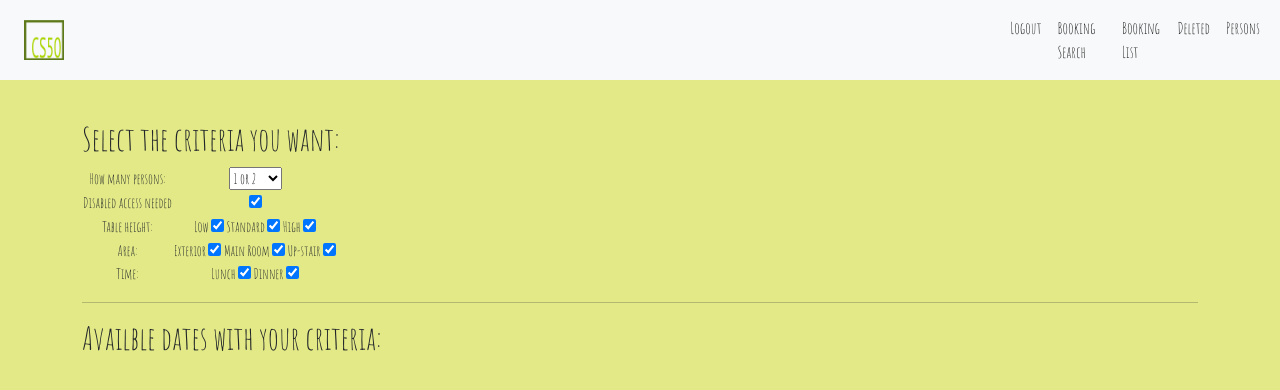
After one commit to Emilien1982/CS50w-Project_Final, a Django app: page /booking_search in a window 1280 px wide. The commit adds this page. Shown: the top 390 px of the page. Run offline with Django 3.2, Linux system fonts and the light colour scheme; a user stored in the database is signed in; data comes from the database, SQL or seed files in the repository.

Commit message:
booking search page and form done, first part of JS done (get criteria and fetch it)

```diff
--- /dev/null
+++ b/project_final/booking/static/booking/booking.js
@@ -0,0 +1,35 @@
+
+
+let search_criteria = {};
+
+//// Get all inputs (and select) elements
+const select_input = document.querySelector("form select");
+const checkbox_inputs = document.querySelectorAll("form input[type='checkbox']");
+
+//// Handle any change on the form inputs
+const handle_inputs_onChange = () => {
+    // store all the criteria in the variable search_criteria
+    search_criteria[select_input.name] = select_input.value;
+
+    for (const checkbox of checkbox_inputs) {
+        search_criteria[checkbox.name] = checkbox.checked;
+        //checkbox.checked returns true or false
+    }
+
+    // send the criteria to the booking API and display the results
+    fetch('/booking_api', {
+        method: 'POST',
+        body: JSON.stringify(search_criteria)
+    })
+}
+
+select_input.addEventListener('input', handle_inputs_onChange);
+for (const checkbox of checkbox_inputs) {
+    checkbox.addEventListener('input', handle_inputs_onChange);
+}
+
+
+
+//console.log(checkbox_inputs);
+
+// AJOUTER UN EVENT POUR FETCH DES LA FIN DU CHARGEMENT
--- /dev/null
+++ b/project_final/booking/templates/booking/booking_search.html
@@ -0,0 +1,83 @@
+{% load static %}
+
+<section id="booking_search">
+    <div class="container">
+        <div id="search-inputs">
+            <h2>Select the criteria you want:</h2>
+            <form>
+                <table>
+                    <tr>
+                        <td>
+                            <label for="capacity">How many persons: </label>
+                        </td>
+                        <td>
+                            <select name="capacity" id="capacity">
+                                <option value="2" selected>1 or 2</option>
+                                <option value="4">3 or 4</option>
+                                <option value="6">5 or 6</option>
+                                <option value="8">7 or 8</option>
+                                <option value="10">9 or 10</option>
+                                <option value="12">11 or 12</option>
+                                <option value="100">+12</option>
+                            </select>
+                        </td>
+                    </tr>
+                    <tr>
+                        <td>
+                            <label for="disabled-access">Disabled access needed</label>
+                        </td>
+                        <td>
+                            <input type="checkbox" id="disabled-access" name="disabled-access" checked>
+                        </td>
+                    </tr>
+                    <tr>
+                        <td>
+                            <label>Table height: </label>
+                        </td>
+                        <td>
+                            <label for="table-low">Low</label>
+                            <input name="table-low" id="table-low" type="checkbox" checked>
+                            <label for="table-std">Standard</label>
+                            <input name="table-std" id="table-std" type="checkbox" checked>
+                            <label for="table-high">High</label>
+                            <input name="table-high" id="table-high" type="checkbox" checked>
+                        </td>
+                    </tr>
+                    <tr>
+                        <td>
+                            <label>Area: </label>
+                        </td>
+                        <td>
+                            <label for="area-ext">Exterior</label>
+                            <input name="area-ext" id="area-ext" type="checkbox" checked>
+                            <label for="area-main">Main Room</label>
+                            <input name="area-main" id="area-main" type="checkbox" checked>
+                            <label for="area-up">Up-stair</label>
+                            <input name="area-up" id="area-up" type="checkbox" checked>
+                        </td>
+                    </tr>
+                    <tr>
+                        <td>
+                            <label>Time: </label>
+                        </td>
+                        <td>
+                            <label for="time-lunch">Lunch</label>
+                            <input name="time-lunch" id="time-lunch" type="checkbox" checked>
+                            <label for="time-dinner">Dinner</label>
+                            <input name="time-dinner" id="time-dinner" type="checkbox" checked>
+                        </td>
+                    </tr>
+                </table>
+            </form>
+        </div>
+        <hr>
+        <div id="search-results">
+            <h2>Availble dates with your criteria:</h2>
+            <div id="search-results-list">
+
+            </div>
+        </div>
+    </div>
+</section>
+
+<script src="{% static 'booking/booking.js' %}"></script>
--- a/project_final/booking/templates/booking/index.html
+++ b/project_final/booking/templates/booking/index.html
@@ -99,11 +99,10 @@
 
     <!-- ###### STAFF & MAMAGER USER ####### -->
     {% if user.is_authenticated %}
-        <section id="booking" class="hidden">
-            <div class="container">
+        {% if book_search_tab %}
+            {% include "booking/booking_search.html" %}
+        {% endif %}
 
-            </div>
-        </section>
         <section id="deleted" class="hidden">
             <div class="container">
 
@@ -126,7 +125,6 @@
                 {% include "booking/date.html" %}
             {% endif %}
             <!-- STAFF PAGE -->
-
             {% if staff_tab %}
                 {% include "booking/staff.html" %}
             {% endif %}
--- a/project_final/booking/templates/booking/layout.html
+++ b/project_final/booking/templates/booking/layout.html
@@ -47,7 +47,10 @@
                             <a class="nav-link active" aria-current="page" href="{% url 'logout' %}">Logout</a>
                         </li>
                         <li class="nav-item">
-                            <a class="nav-link active" aria-current="page" href="{% url 'booking' %}" id="nav-home">Booking</a>
+                            <a class="nav-link active" aria-current="page" href="{% url 'booking_search' %}" id="nav-home">Booking Search</a>
+                        </li>
+                        <li class="nav-item">
+                            <a class="nav-link active" aria-current="page" href="{% url 'booking_list' %}" id="nav-home">Booking List</a>
                         </li>
                         <li class="nav-item">
                             <a class="nav-link active" aria-current="page" href="{% url 'deleted' %}" id="nav-deleted">Deleted</a>
--- a/project_final/booking/urls.py
+++ b/project_final/booking/urls.py
@@ -7,7 +7,8 @@ urlpatterns = [
     path('login', views.login_view, name="login"),
     path('logout', views.logout_view, name="logout"),
     path('deleted', views.deleted, name="deleted"),
-    path('booking', views.booking, name="booking"),
+    path('booking_search', views.booking_search, name="booking_search"),
+    path('booking_list', views.booking_list, name="booking_list"),
     path('table', views.table, name="table"),
     path('person', views.person, name="person"),
     path('date_special', views.date_special, name="date_special"),
@@ -18,5 +19,6 @@ urlpatterns = [
     path('table_delete/<int:table_id>', views.table_delete, name="table_delete"),
     path('weekday_update', views.weekday_update, name="weekday_update"),
     path('date_detete/<int:date_id>', views.date_delete, name="date_delete"),
-    path('staff_delete/<int:staff_id>', views.staff_delete, name="staff_delete")
+    path('staff_delete/<int:staff_id>', views.staff_delete, name="staff_delete"),
+    path('booking_api', views.booking_api, name="booking_api")
 ]
--- a/project_final/booking/views.py
+++ b/project_final/booking/views.py
@@ -1,10 +1,11 @@
 from django.contrib.auth import authenticate, login, logout
 from django.contrib.auth.decorators import login_required
+from django.views.decorators.csrf import csrf_exempt
 
 from django.shortcuts import HttpResponse, HttpResponseRedirect, render
 from django.urls import reverse
 from datetime import datetime, timedelta
-from json import dumps
+import json
 
 from .models import User, Table, Client, WeekDayOpened, DateSpecial, Booking, Staff, TableForm, DateForm, StaffForm
 
@@ -43,7 +44,12 @@ def index(request):
 def deleted(request):
     pass
 
-def booking(request):
+def booking_search(request):
+    return render(request, "booking/index.html", {
+        "book_search_tab": True,
+    })
+
+def booking_list(request):
     return render(request, "booking/index.html")
 
 @login_required
@@ -66,69 +72,13 @@ def table(request):
             "tables": tables,
             "table_form": table_form,
             # pass tables data as JSON format for javascript usage (when editing table for example)
-            "tables_data": dumps(list(tables.values()))
+            "tables_data": json.dumps(list(tables.values()))
         })
 
-@login_required
-def table_update(request, table_id):
-    if request.method == "POST":
-        table_old = Table.objects.get(pk=table_id)
-        table_updated = TableForm(request.POST, instance=table_old)
-        if table_updated.is_valid():
-            table_updated.save()
-            return HttpResponseRedirect(reverse("table"))
-        else:
-            print("transmited data are invalid")
-            return HttpResponse('transmited data are invalid', status=403)
-    else:
-        return HttpResponse(status=405)
-
-@login_required
-def table_delete(request, table_id):
-    table_to_delete = Table.objects.get(pk=table_id)
-    delete_fct_return = table_to_delete.delete()
-    if delete_fct_return[0] == 1:
-        return HttpResponseRedirect(reverse("table"))
-    else:
-        return HttpResponse("The table hasn't been deleted", status=403)
 
 def person(request):
     pass
 
-@login_required
-def weekday_update(request):
-    if request.method == 'POST':
-        weekday_form_data = request.POST
-        # starting with a weekdays variable with every time set to False
-        # because the POST request only include checked box, unchecked ones are don't appear in the POST data
-        weekdays = {
-            'mon': {'lun': False, 'din': False},
-            'tue': {'lun': False, 'din': False},
-            'wed': {'lun': False, 'din': False},
-            'thu': {'lun': False, 'din': False},
-            'fri': {'lun': False, 'din': False},
-            'sat': {'lun': False, 'din': False},
-            'sun': {'lun': False, 'din': False}
-        }
-        # Update the weekdays variable with the data from the POST request
-        for field in weekday_form_data:
-            if len(field) == 7 and weekday_form_data[field] == 'on':
-                day = field[:3]
-                time = field[4:]
-                weekdays[day][time] = True
-
-        # iterate over the weekdays variable to update the database. Using the existing instance of each days.
-        for day in weekdays:
-            #day_instance = WeekDayOpened.objects.get_or_create(weekday=day)
-            #Use the above line (instead of the line above) if the database is empty
-            day_instance = WeekDayOpened.objects.get(weekday=day)
-            day_instance.is_opened_lunch = weekdays[day]['lun']
-            day_instance.is_opened_dinner = weekdays[day]['din']
-            day_instance.save()
-
-        return HttpResponseRedirect(reverse("date_special"))
-    else:
-        return HttpResponse("Wrong method.", status=400)
 
 @login_required
 def date_special(request):
@@ -175,14 +125,6 @@ def date_special(request):
             "today": datetime.today()
         })
 
-@login_required
-def date_delete(request, date_id):
-    date_to_delete = DateSpecial.objects.get(pk=date_id)
-    delete_fct_return = date_to_delete.delete()
-    if delete_fct_return[0] == 1:
-        return HttpResponseRedirect(reverse("date_special"))
-    else:
-        return HttpResponse("The date hasn't been deleted", status=403)
 
 def staff(request):
     if request.method == "POST":
@@ -203,6 +145,76 @@ def staff(request):
             "staff_form": StaffForm()
         })
 
+
+
+########################## API #################################
+@login_required
+def weekday_update(request):
+    if request.method == 'POST':
+        weekday_form_data = request.POST
+        # starting with a weekdays variable with every time set to False
+        # because the POST request only include checked box, unchecked ones are don't appear in the POST data
+        weekdays = {
+            'mon': {'lun': False, 'din': False},
+            'tue': {'lun': False, 'din': False},
+            'wed': {'lun': False, 'din': False},
+            'thu': {'lun': False, 'din': False},
+            'fri': {'lun': False, 'din': False},
+            'sat': {'lun': False, 'din': False},
+            'sun': {'lun': False, 'din': False}
+        }
+        # Update the weekdays variable with the data from the POST request
+        for field in weekday_form_data:
+            if len(field) == 7 and weekday_form_data[field] == 'on':
+                day = field[:3]
+                time = field[4:]
+                weekdays[day][time] = True
+
+        # iterate over the weekdays variable to update the database. Using the existing instance of each days.
+        for day in weekdays:
+            #day_instance = WeekDayOpened.objects.get_or_create(weekday=day)
+            #Use the above line (instead of the line above) if the database is empty
+            day_instance = WeekDayOpened.objects.get(weekday=day)
+            day_instance.is_opened_lunch = weekdays[day]['lun']
+            day_instance.is_opened_dinner = weekdays[day]['din']
+            day_instance.save()
+
+        return HttpResponseRedirect(reverse("date_special"))
+    else:
+        return HttpResponse("Wrong method.", status=400)
+
+@login_required
+def table_update(request, table_id):
+    if request.method == "POST":
+        table_old = Table.objects.get(pk=table_id)
+        table_updated = TableForm(request.POST, instance=table_old)
+        if table_updated.is_valid():
+            table_updated.save()
+            return HttpResponseRedirect(reverse("table"))
+        else:
+            print("transmited data are invalid")
+            return HttpResponse('transmited data are invalid', status=403)
+    else:
+        return HttpResponse(status=405)
+
+@login_required
+def table_delete(request, table_id):
+    table_to_delete = Table.objects.get(pk=table_id)
+    delete_fct_return = table_to_delete.delete()
+    if delete_fct_return[0] == 1:
+        return HttpResponseRedirect(reverse("table"))
+    else:
+        return HttpResponse("The table hasn't been deleted", status=403)
+
+@login_required
+def date_delete(request, date_id):
+    date_to_delete = DateSpecial.objects.get(pk=date_id)
+    delete_fct_return = date_to_delete.delete()
+    if delete_fct_return[0] == 1:
+        return HttpResponseRedirect(reverse("date_special"))
+    else:
+        return HttpResponse("The date hasn't been deleted", status=403)
+
 @login_required
 def staff_delete(request, staff_id):
     staff_to_delete = Staff.objects.get(pk=staff_id)
@@ -211,3 +223,16 @@ def staff_delete(request, staff_id):
         HttpResponse(status=200)
     else:
         return HttpResponse("The date hasn't been deleted", status=403)
+
+
+@login_required
+@csrf_exempt
+def booking_api(request):
+    if request.method == 'POST':
+        search_criteria = json.loads(request.body)
+        ## First make sure
+
+        print(search_criteria)
+        return HttpResponse(status=200)
+    else:
+        return HttpResponse(status=403)
```
Also changed, not shown: project_final/booking/models.py (+19 -9 lines), project_final/booking/templates/booking/staff.html (+3 -7 lines), project_final/booking/migrations/0010_auto_20210405_1749.py (added), project_final/db.sqlite3.
